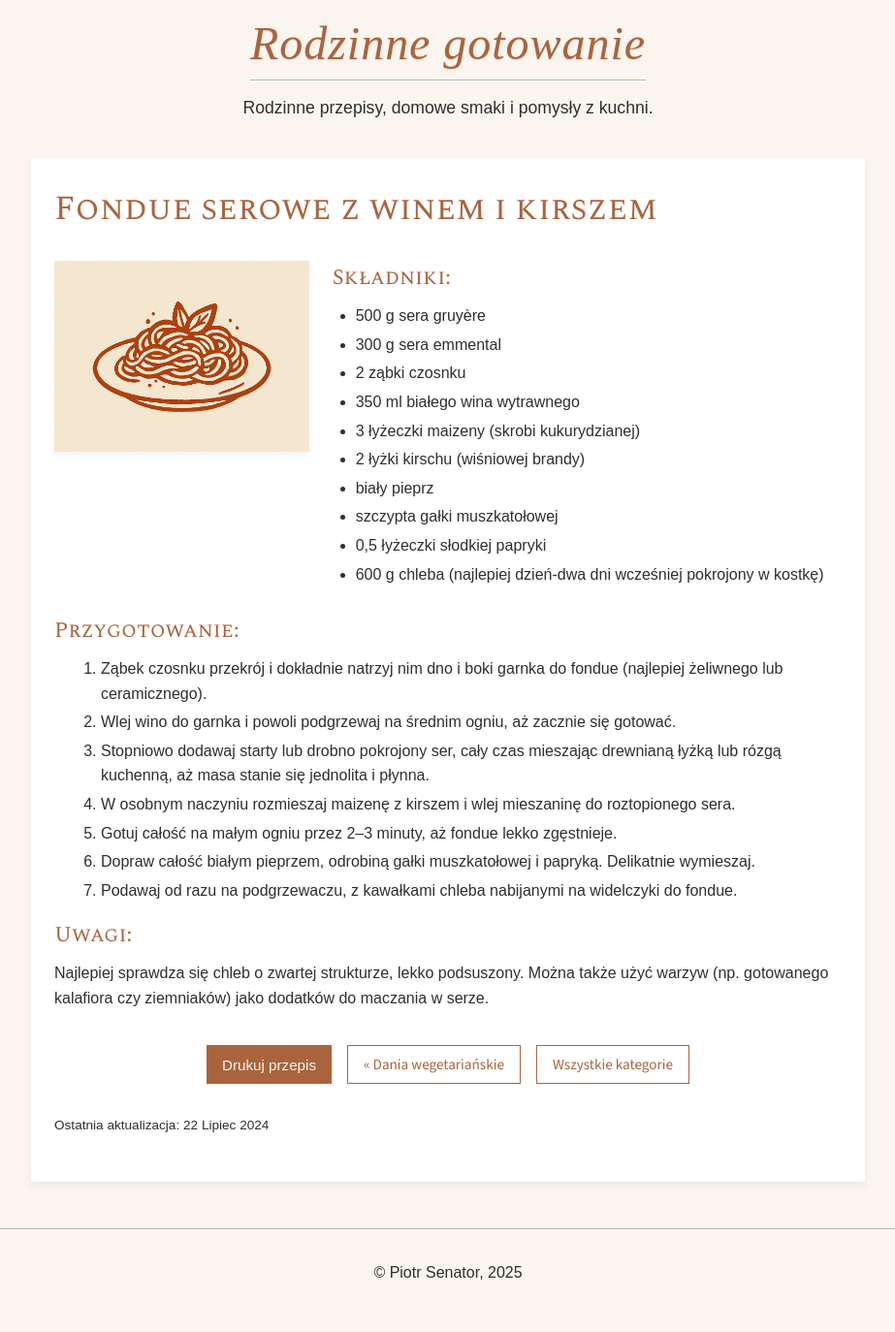
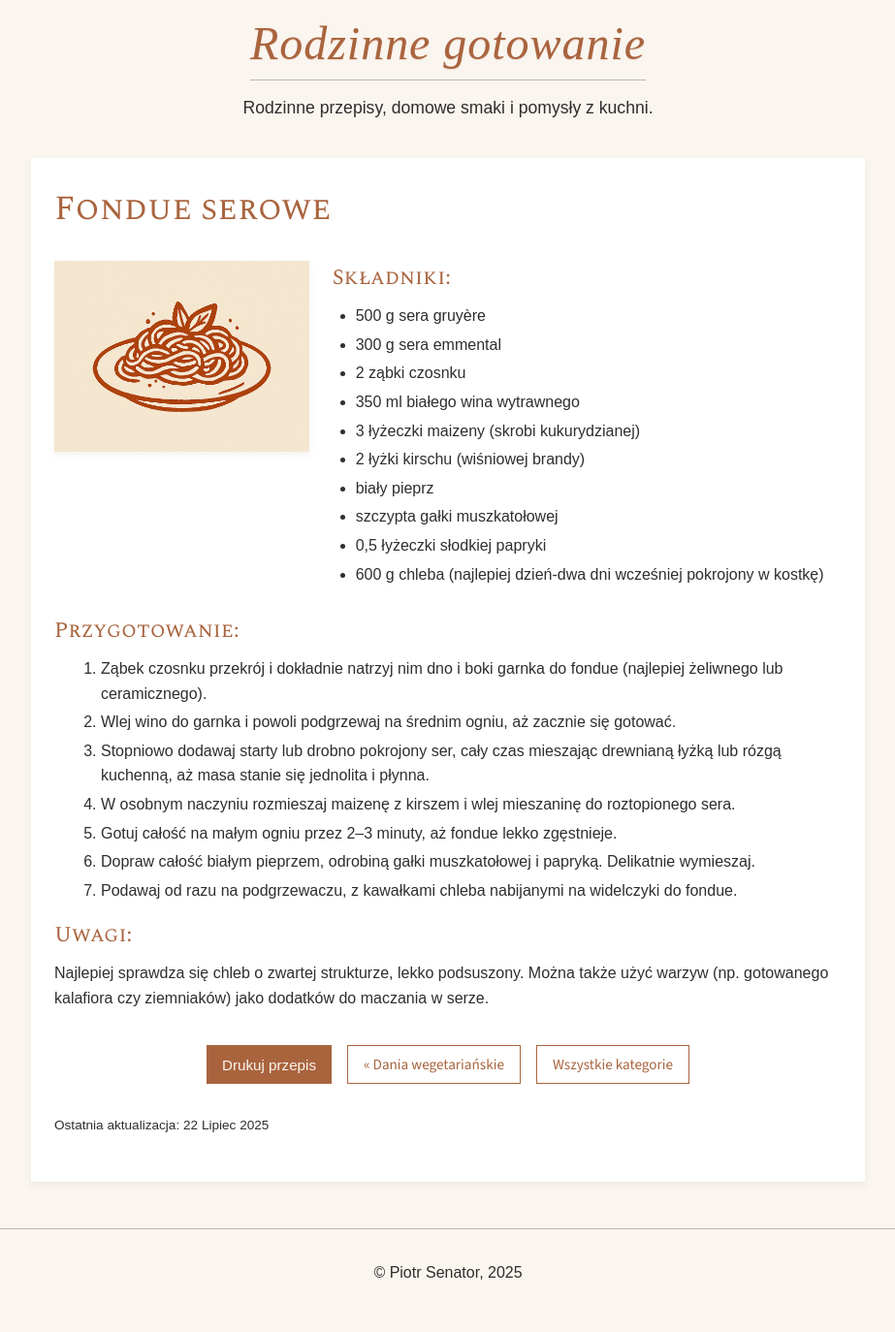
Before and after one commit to piotrsenator/kuchnia, a Jekyll site: the page built from _recipes/fondue.md, in a window 1280 px wide. Shown: the whole page at 97% size, without its empty margins (178-1101 px from the left). Built offline with Jekyll 4.4.1, drawn with Linux system fonts in a browser that asks for light colours; some web fonts are replaced.

Commit message:
Update fondue.md

```diff
--- a/_recipes/fondue.md
+++ b/_recipes/fondue.md
@@ -1,8 +1,8 @@
 ---
-title: Fondue serowe z winem i kirszem
+title: Fondue serowe
 category: dania-wegetarianskie
-date: 2024-07-22
-last_modified_at: 2024-07-22
+date: 2025-07-22
+last_modified_at: 2025-07-22
 tags: [ser, klasyki, szwajcaria]
 ---
 
```
